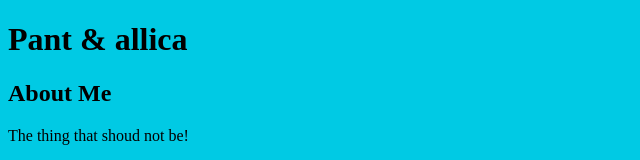
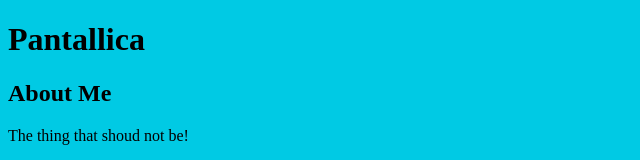
Before and after one commit to sadegh-majidi/test, a plain HTML site: page index.html in a window 1280 px wide. Shown: the top 160 px of the page, without its empty margins (0-640 px from the left). Drawn offline with Linux system fonts and the light colour scheme.

Commit message:
Revert "some rediculus change"
This reverts commit 7231d62cc581893137005370f7567e1e84f21a3b.

```diff
--- a/index.html
+++ b/index.html
@@ -9,7 +9,7 @@
 </head>
 <body>
 	<header>
-		<h1>Pant & allica</h1>
+		<h1>Pantallica</h1>
 	</header>
 
 	<div class="container">
```
